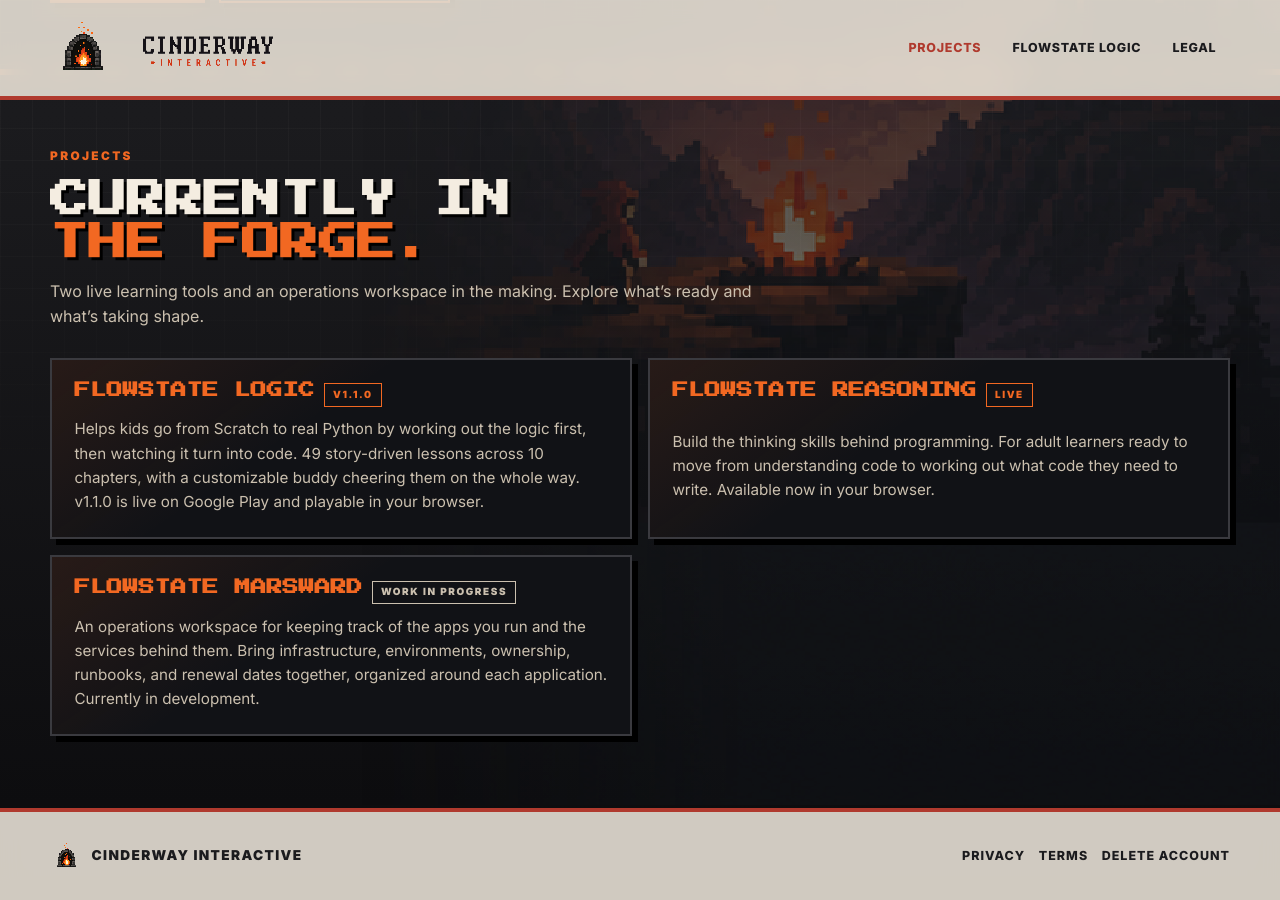
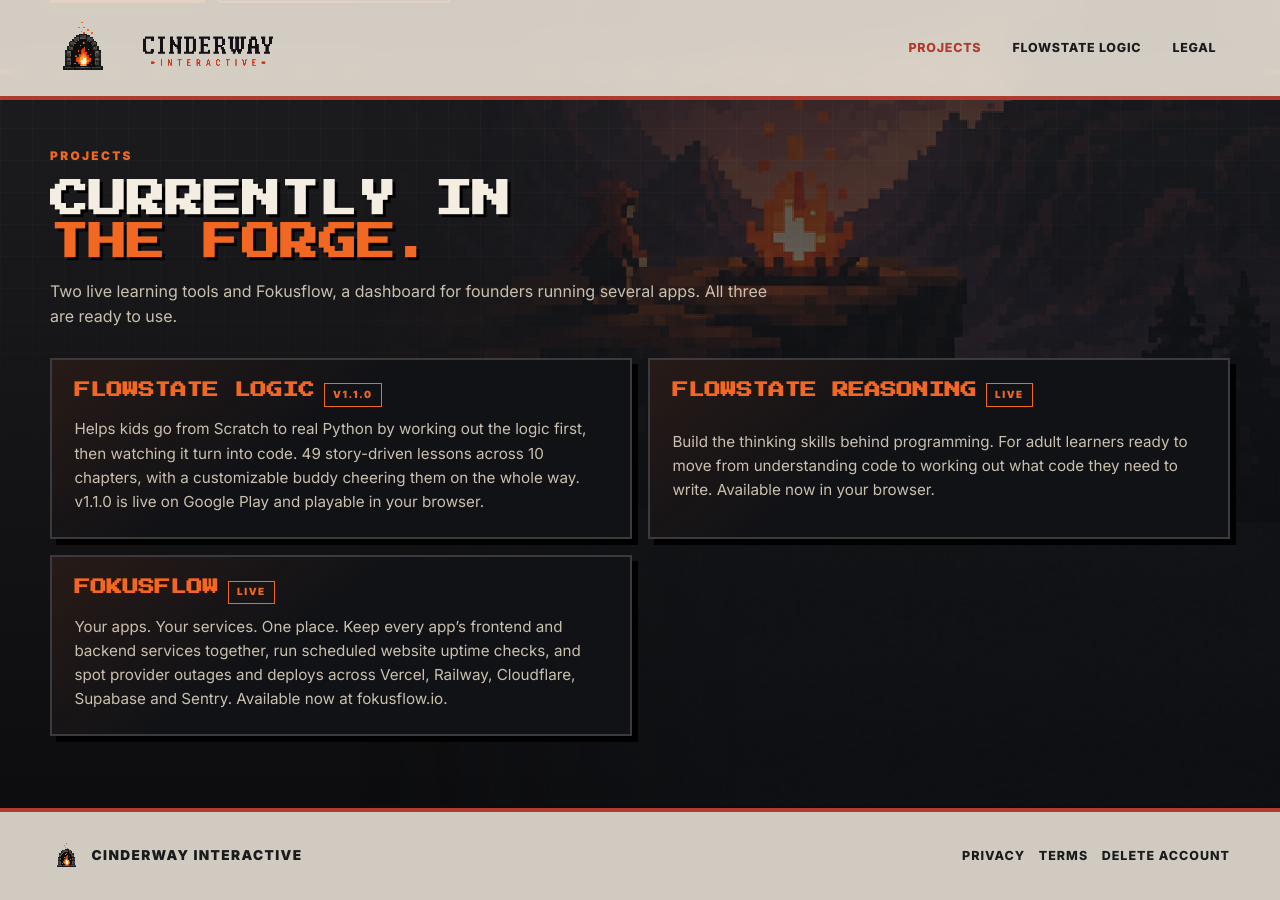
Before and after one commit to andrewkamback-sudo/privacy, a Jekyll site: the page built from index.html, in a window 1280 px wide and 900 px high, scrolled down 528 px. Built offline with Jekyll 4.4.1, drawn with Linux system fonts in a browser that asks for light colours.

Commit message:
Rename FlowState Marsward to Fokusflow and mark it live
Co-Authored-By: Claude Opus 5.5 <noreply@anthropic.com>

```diff
--- a/_config.yml
+++ b/_config.yml
@@ -1,5 +1,5 @@
 title: Cinderway Interactive
-description: Indie studio. FlowState Logic and FlowState Reasoning are live; FlowState Marsward is in development.
+description: Indie studio. FlowState Logic and FlowState Reasoning are live; Fokusflow is live at fokusflow.io.
 url: https://www.cinderwayinteractive.com
 markdown: kramdown
 theme: null
--- a/index.html
+++ b/index.html
@@ -7,7 +7,7 @@
   <script src="/js/init.js"></script>
   <meta name="viewport" content="width=device-width, initial-scale=1">
   <title>Cinderway Interactive - Pixels ignite. Adventures last.</title>
-  <meta name="description" content="Explore FlowState Logic and FlowState Reasoning, live learning tools from Cinderway Interactive, plus FlowState Marsward, an operations workspace in development.">
+  <meta name="description" content="Explore FlowState Logic and FlowState Reasoning, live learning tools from Cinderway Interactive, plus Fokusflow, a live dashboard for founders running several apps.">
   <meta name="theme-color" content="#1B1B1E">
   <meta property="og:title" content="Cinderway Interactive">
   <meta property="og:description" content="Pixels ignite. Adventures last.">
@@ -53,7 +53,7 @@
           <div class="section-header">
             <span class="section-label">Projects</span>
             <h2 id="projects-title">Currently in <span class="accent">the forge.</span></h2>
-            <p>Two live learning tools and an operations workspace in the making. Explore what&rsquo;s ready and what&rsquo;s taking shape.</p>
+            <p>Two live learning tools and Fokusflow, a dashboard for founders running several apps. All three are ready to use.</p>
           </div>
 
           <div class="card-grid">
@@ -82,18 +82,18 @@
               </p>
             </a>
 
-            <article class="project-card static" aria-labelledby="marsward-title">
+            <a class="project-card" href="https://fokusflow.io">
               <div class="project-card-header">
-                <h3 class="project-card-title" id="marsward-title">FlowState Marsward</h3>
-                <span class="status-pill">Work in progress</span>
+                <h3 class="project-card-title">Fokusflow</h3>
+                <span class="status-pill live">Live</span>
               </div>
               <p class="project-card-blurb">
-                An operations workspace for keeping track of the apps you run and the
-                services behind them. Bring infrastructure, environments, ownership,
-                runbooks, and renewal dates together, organized around each application.
-                Currently in development.
+                Your apps. Your services. One place. Keep every app&rsquo;s frontend and
+                backend services together, run scheduled website uptime checks, and spot
+                provider outages and deploys across Vercel, Railway, Cloudflare, Supabase
+                and Sentry. Available now at fokusflow.io.
               </p>
-            </article>
+            </a>
           </div>
         </div>
       </section>
```
Also changed, not shown: marsward/status/index.html (+5 -5 lines).
